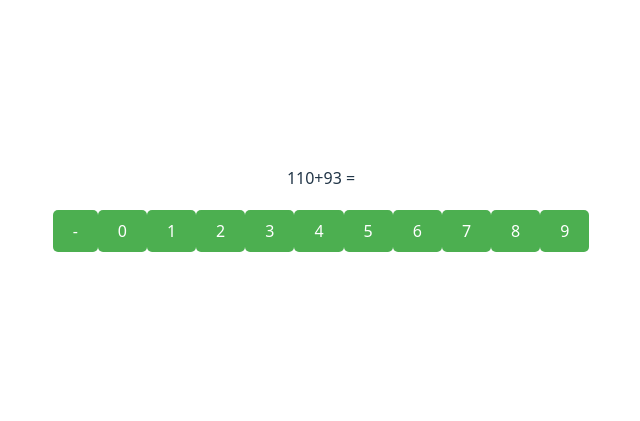
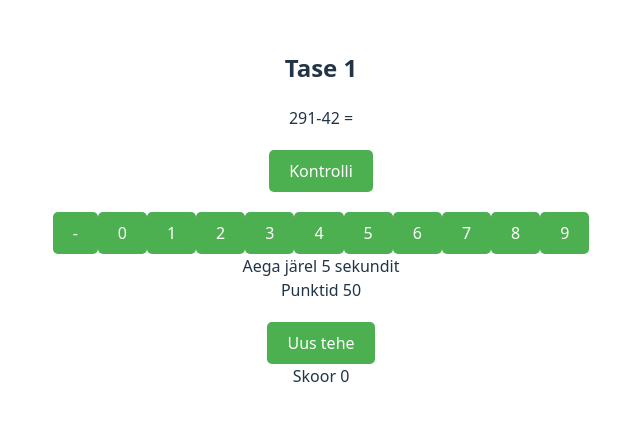
Before and after one commit to KT147/kevin-lopuprojekt, a React (Vite) app: page /math-game in a window 1280 px wide. Shown: the part 191-612 px from the top of the page, without its empty margins (319-959 px from the left). Built offline with nearby package versions, Linux system fonts and the light colour scheme.

Commit message:
peastarvutamine

```diff
--- a/src/pages/MathGame.jsx
+++ b/src/pages/MathGame.jsx
@@ -1,28 +1,121 @@
-import React, { useState } from 'react'
+import React, { useState, useEffect } from 'react'
 
 function MathGame() {
 
     const numbers = ["-", 0, 1, 2, 3, 4, 5, 6, 7, 8, 9]
-    const randomNumberOne = Math.floor(Math.random() * 1000)
-    const randomNumberTwo = Math.floor(Math.random() * 100)
+
+    const [randomNumberOne, setRandomNumberOne] = useState(null)
+    const [randomNumberTwo, setRandomNumberTwo] = useState(null)
+
+    const [randomOperation, setRandomOperation] = useState('')
 
     const [enterResult, setEnterResult] = useState("")
 
-    const operations = ['+', '-', '*']
-    const randomOperation = operations[Math.floor(Math.random() * operations.length)]
+    const [message, setMessage] = useState()
+
+    const [seconds, setSeconds] = useState(10)
+    const [intervalId, setIntervalId] = useState(null)
+
+    const [points, setPoints] = useState(100)
+    const [score, setScore] = useState(0)
+
+    const [level, setLevel] = useState(1)
+
+    useEffect(() => {
+        if (score >= 300) {
+            setLevel(2)
+        } else {
+            setLevel(1)
+        }
+    }, [score])
+
+    useEffect(() => {
+        generateNewMath()
+      }, [])
+
+    useEffect(() => {
+        if (seconds > 0) {
+            const interval = setInterval(() => {
+                setSeconds(prevSeconds => prevSeconds - 1)
+                setPoints (points - 10)
+            }, 1000)
+            setIntervalId(interval)
+
+            return () => clearInterval(interval)
+        } else {
+            setMessage("Aeg läbi! -50 punkti!" )
+            clearInterval(intervalId)
+            setScore(prevScore => Math.max(0, prevScore - 50))
+        }
+    }, [seconds])
+
+    const setRandomOperationBasedOnScore = () => {
+        if (level === 2) {
+            const operations = ['+', '-', '*']
+            return operations[Math.floor(Math.random() * operations.length)]
+        }
+        const operations = ['+', '-']
+        return operations[Math.floor(Math.random() * operations.length)]
+    }
+
+    const generateNewMath = () => {
+        setRandomNumberOne(Math.floor(Math.random() * 1000))
+        setRandomNumberTwo(Math.floor(Math.random() * 100))
+
+        setRandomOperation(setRandomOperationBasedOnScore())
+        setEnterResult("")
+        setMessage("")
+        setSeconds(10)
+        clearInterval(intervalId)
+        setPoints(100)
+    }
 
     const enter = (number) => {
         setEnterResult(prev => prev + number)
     }
 
+    const check = () => {
+        let correctAnswer
+        switch (randomOperation) {
+            case '+':
+                correctAnswer = randomNumberOne + randomNumberTwo;
+                break;
+            case '-':
+                correctAnswer = randomNumberOne - randomNumberTwo;
+                break;
+            case '*':
+                correctAnswer = randomNumberOne * randomNumberTwo;
+                break;
+        }
+        clearInterval(intervalId)
+
+        if (parseInt(enterResult) === correctAnswer) {
+            setMessage("Õige vastus!")
+            setScore(prevScore => prevScore + points)
+            setPoints(100)
+          } else {
+            setMessage(`Vale vastus! -50 punkti! Õige vastus on: ${correctAnswer}`)
+            setScore(prevScore => Math.max(0, prevScore - 50))
+            setPoints(100)
+          }
+    }
+
   return (
     <div>
+        <h2>Tase {level}</h2>
        {randomNumberOne}{randomOperation}{randomNumberTwo} =
        {enterResult}
+       <br />
+       <button onClick={check}>Kontrolli</button>
        <br />
         {numbers.map(number=>
             <button onClick={() => enter (number)} key={number}>{number}</button>
         )}
+        <div>{message}</div>
+        <div>Aega järel {seconds} sekundit</div>
+        <div>Punktid {points}</div>
+        <button onClick={generateNewMath}>Uus tehe</button>
+        <div>Skoor {score}</div>
     </div>
   )
 }
```
